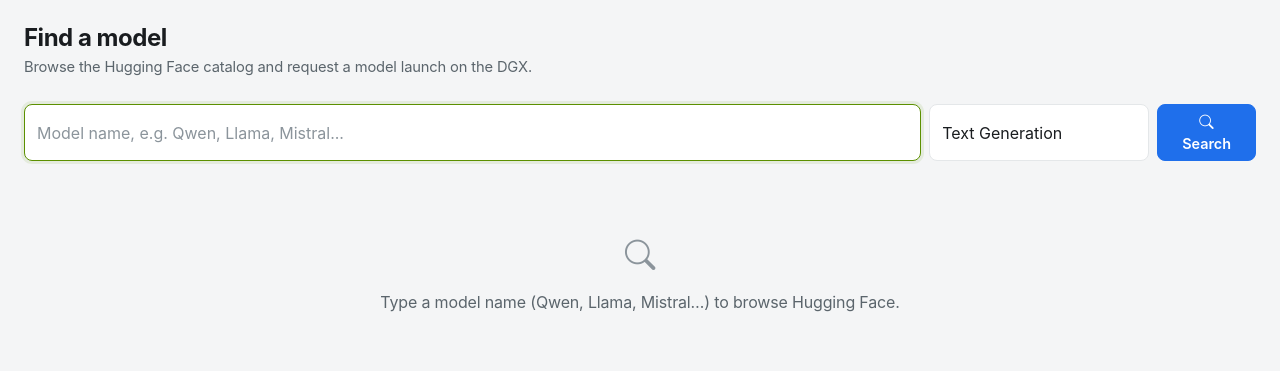
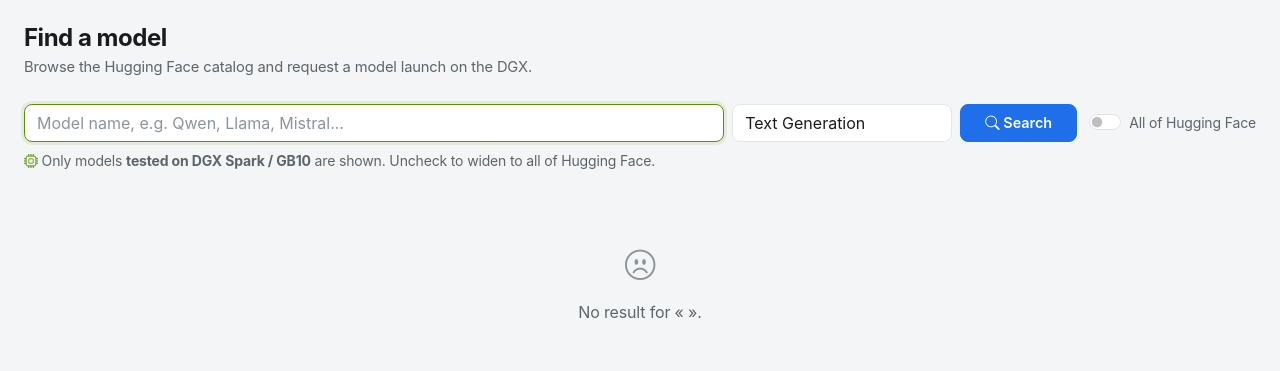
Before and after one commit to Sunderrrr/dgx-spark-llm-platform, a Flask app: page /search in a window 1280 px wide. Shown: the part 76-447 px from the top of the page. Run offline with Flask 3, Linux system fonts and the light colour scheme; the visitor is signed in with stand-in values (Sample User, id 1); data that the repository does not hold is empty; parts of the project's set-up code (start-up, migrations or seed data) failed here and were passed over; some libraries are stand-ins or nearby versions.

Commit message:
Search: restrict to GB10-tested models by default, show required engine
HF now carries a gb10 / dgx-spark tag on models actually validated on the Spark.
Search filters on it by default (a toggle widens back to all of HF, with a
warning). Each result shows the engine it needs, guessed from its tags: GGUF ->
llama.cpp, safetensors (NVFP4/FP8/BF16) -> vLLM. With the filter on, the top
GB10 models are listed even with an empty query.

Co-Authored-By: Claude Sonnet 5 <noreply@anthropic.com>

```diff
--- a/dgx-portal/app.py
+++ b/dgx-portal/app.py
@@ -614,16 +614,35 @@ def _vllm_health_uncached():
         'requests': int(_prom_sum(text, 'vllm:request_success_total') or 0),
     }
 
-def search_hf_models(query, task='text-generation'):
+# Tag HF porté par les modèles réellement testés sur DGX Spark / GB10.
+GB10_TAG = 'gb10'
+
+def guess_engine(model):
+    """Moteur nécessaire pour servir ce modèle, déduit de ses tags HF.
+    GGUF → llama.cpp ; poids safetensors (NVFP4/FP8/BF16) → vLLM."""
+    tags = {t.lower() for t in (model.get('tags') or [])}
+    if 'gguf' in tags:
+        return 'llamacpp'
+    return 'vllm'
+
+def search_hf_models(query, task='text-generation', gb10_only=True):
+    """Recherche HF. Par défaut, restreinte aux modèles tagués `gb10` — c'est-à-dire
+    ceux réellement testés sur DGX Spark. Plusieurs `filter` = ET côté API HF."""
+    filters = [task] if task else []
+    if gb10_only:
+        filters.append(GB10_TAG)
     try:
         r = requests.get(
             'https://huggingface.co/api/models',
-            params={'search': query, 'filter': task, 'limit': 24,
+            params={'search': query, 'filter': filters, 'limit': 24,
                     'sort': 'downloads', 'direction': -1},
             timeout=8
         )
         if r.ok:
-            return r.json()
+            out = r.json()
+            for m in out:
+                m['engine'] = guess_engine(m)
+            return out
     except Exception:
         pass
     return []
@@ -1500,8 +1519,12 @@ def playground_chat():
 def search():
     query = request.args.get('q', '').strip()
     task  = request.args.get('task', 'text-generation')
-    results = search_hf_models(query, task) if query else []
-    return render_template('search.html', results=results, query=query, task=task)
+    # Filtre GB10 actif par défaut (décoché = on élargit à tout HF).
+    gb10 = request.args.get('all') != '1'
+    # Avec le filtre GB10 le vivier est petit : on affiche le top même sans requête.
+    results = search_hf_models(query, task, gb10_only=gb10) if (query or gb10) else []
+    return render_template('search.html', results=results, query=query, task=task,
+                           gb10_only=gb10)
 
 @app.route('/ranking')
 @login_required
--- a/dgx-portal/templates/search.html
+++ b/dgx-portal/templates/search.html
@@ -9,9 +9,9 @@
         <p class="page-head-sub">Explore le catalogue Hugging Face et demande le lancement d'un modèle sur le DGX.</p>
       </div>
     </div>
-    <form method="GET" class="d-flex gap-2 mb-4">
+    <form method="GET" class="d-flex gap-2 mb-2 flex-wrap">
       <input type="text" name="q" value="{{ query }}" class="form-control bg-dark border-secondary"
-             placeholder="Nom de modèle, ex: Qwen, Llama, Mistral..." autofocus>
+             style="min-width:220px;flex:1" placeholder="Nom de modèle, ex: Qwen, Llama, Mistral..." autofocus>
       <select name="task" class="form-select bg-dark border-secondary" style="max-width:220px">
         <option value="text-generation" {% if task=='text-generation' %}selected{% endif %}>Text Generation</option>
         <option value="text2text-generation" {% if task=='text2text-generation' %}selected{% endif %}>Text2Text</option>
@@ -19,9 +19,23 @@
         <option value="feature-extraction" {% if task=='feature-extraction' %}selected{% endif %}>Embeddings</option>
       </select>
       <button class="btn btn-info px-4"><i class="bi bi-search"></i> Chercher</button>
+      <div class="form-check form-switch d-flex align-items-center gap-2 ms-1">
+        <input class="form-check-input mt-0" type="checkbox" id="allhf" name="all" value="1"
+               {% if not gb10_only %}checked{% endif %} onchange="this.form.submit()">
+        <label class="form-check-label text-secondary small" for="allhf">Tout Hugging Face</label>
+      </div>
     </form>
+    <p class="text-secondary small mb-4">
+      {% if gb10_only %}
+        <i class="bi bi-cpu text-success"></i> Seuls les modèles <strong>testés sur DGX Spark / GB10</strong> sont affichés.
+        Décoche pour élargir à tout Hugging Face.
+      {% else %}
+        <i class="bi bi-exclamation-triangle text-warning"></i> Recherche élargie à tout Hugging Face —
+        ces modèles ne sont <strong>pas garantis</strong> de tourner sur le GB10.
+      {% endif %}
+    </p>
 
-    {% if not query %}
+    {% if not query and not gb10_only %}
     <div class="empty-state">
       <i class="bi bi-search"></i>
       Tape un nom de modèle (Qwen, Llama, Mistral…) pour explorer Hugging Face.
@@ -38,7 +52,16 @@
         <div class="card model-card h-100">
           <div class="card-body">
             <div class="d-flex justify-content-between align-items-start mb-2">
-              <span class="badge bg-secondary small">{{ model.get('pipeline_tag','—') }}</span>
+              <div class="d-flex gap-1 flex-wrap">
+                <span class="badge bg-secondary small">{{ model.get('pipeline_tag','—') }}</span>
+                {% if model.get('engine') == 'llamacpp' %}
+                <span class="badge small" style="background:rgba(74,158,255,.16);color:var(--info)">
+                  <i class="bi bi-cpu"></i> llama.cpp</span>
+                {% else %}
+                <span class="badge small" style="background:var(--accent-soft);color:var(--accent)">
+                  <i class="bi bi-lightning-charge"></i> vLLM</span>
+                {% endif %}
+              </div>
               <span class="text-secondary small"><i class="bi bi-download"></i> {{ "{:,}".format(model.get('downloads',0)) }}</span>
             </div>
             <h6 class="card-title text-white mb-1" style="word-break:break-all;font-size:.9rem">
--- a/dgx-portal/translations.py
+++ b/dgx-portal/translations.py
@@ -275,6 +275,17 @@ FR_TO_EN = {
     "Aucun résultat pour": "No result for",
     "Demander": "Request",
 
+    # ── Search (search.html) ──────────────────────────────────────────────
+    "Tout Hugging Face": "All of Hugging Face",
+    "Seuls les modèles": "Only models",
+    "testés sur DGX Spark / GB10": "tested on DGX Spark / GB10",
+    "sont affichés.": "are shown.",
+    "Décoche pour élargir à tout Hugging Face.": "Uncheck to widen to all of Hugging Face.",
+    "Recherche élargie à tout Hugging Face —": "Search widened to all of Hugging Face —",
+    "ces modèles ne sont": "these models are",
+    "pas garantis": "not guaranteed",
+    "de tourner sur le GB10.": "to run on the GB10.",
+
     # ── Ranking (ranking.html) ────────────────────────────────────────────
     "Qui consomme le plus, en tokens réellement consommés (prompt + généré).":
         "Who consumes the most, by tokens actually consumed (prompt + generated).",
```
